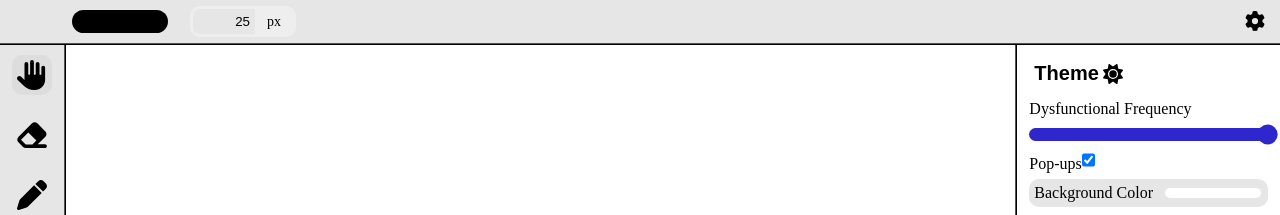
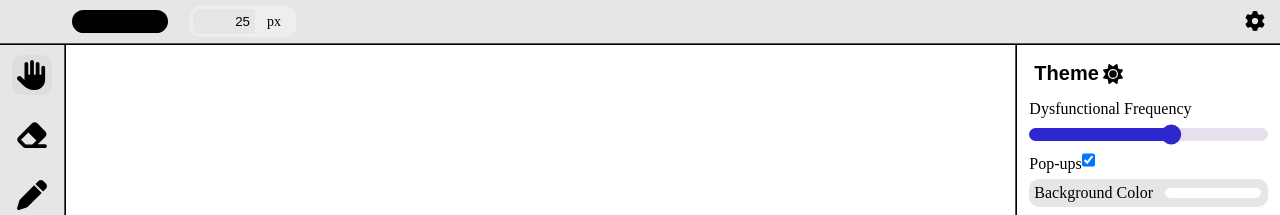
Before and after one commit to ZMensRain/Drawing-Hackathon, a React (Vite) app: page / in a window 1280 px wide. Shown: the top 215 px of the page. Built offline with nearby package versions, Linux system fonts and the light colour scheme.

Commit message:
updated range on slider to be 1- 100

```diff
--- a/src/components/settingsPanel.tsx
+++ b/src/components/settingsPanel.tsx
@@ -50,7 +50,7 @@ const SettingsPanel = ({
       <Range
         step={1}
         min={1}
-        max={60}
+        max={100}
         values={[dysfunctionalModifier]}
         onChange={(values) => setValues?.(values)}
         renderTrack={({ props, children }) => (
@@ -61,9 +61,7 @@ const SettingsPanel = ({
               height: 13,
               width: "100%",
 
-              background: `linear-gradient(to right,#2f27ce ${
-                (dysfunctionalModifier / 60) * 100
-              }%,#e7e0ec ${(dysfunctionalModifier / 60) * 100}%,#e7e0ec 100% )`,
+              background: `linear-gradient(to right,#2f27ce ${dysfunctionalModifier}%,#e7e0ec ${dysfunctionalModifier}%,#e7e0ec 100% )`,
               borderRadius: 10,
             }}
           >
```
